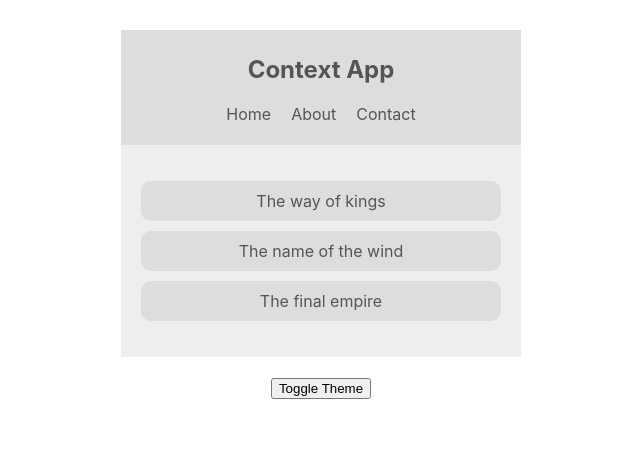
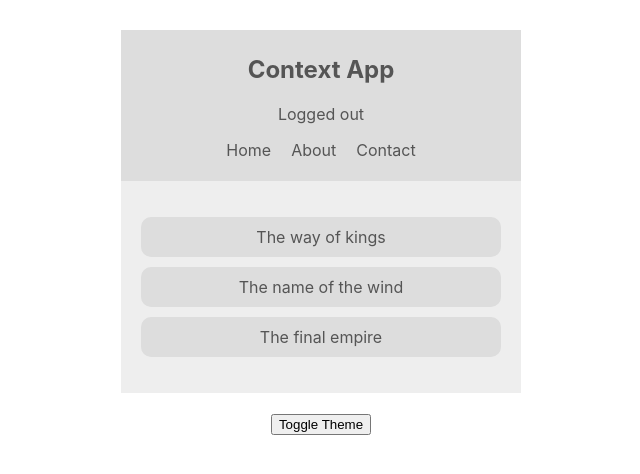
Before and after one commit to olivercastroteran/reading-list, a React (Create React App) app: page / in a window 1280 px wide. Shown: the top 474 px of the page, without its empty margins (319-959 px from the left). Built offline with nearby package versions, Linux system fonts and the light colour scheme.

Commit message:
consuming different contexts on app

```diff
--- a/src/components/Navbar.js
+++ b/src/components/Navbar.js
@@ -1,16 +1,23 @@
 import React, { Component } from 'react';
 import { ThemeContext } from '../contexts/ThemeContext';
+import { AuthContext } from '../contexts/AuthContext';
 
 class Navbar extends Component {
   render() {
     return (
+      <AuthContext.Consumer>
+        {(authContext) => (
           <ThemeContext.Consumer>
-        {(context) => {
-          const { isLightTheme, light, dark } = context;
+            {(themContext) => {
+              const { isAuthenticated, toggleAuth } = authContext;
+              const { isLightTheme, light, dark } = themContext;
               const theme = isLightTheme ? light : dark;
               return (
                 <nav style={{ background: theme.ui, color: theme.syntax }}>
                   <h1>Context App</h1>
+                  <div onClick={toggleAuth}>
+                    {isAuthenticated ? 'Logged in' : 'Logged out'}
+                  </div>
                   <ul>
                     <li>Home</li>
                     <li>About</li>
@@ -20,6 +27,8 @@
               );
             }}
           </ThemeContext.Consumer>
+        )}
+      </AuthContext.Consumer>
     );
   }
 }
```
Also changed, not shown: 1 other file (tests, documents, lock files or other folders). Lines whose indentation alone changed are shown as unchanged.
